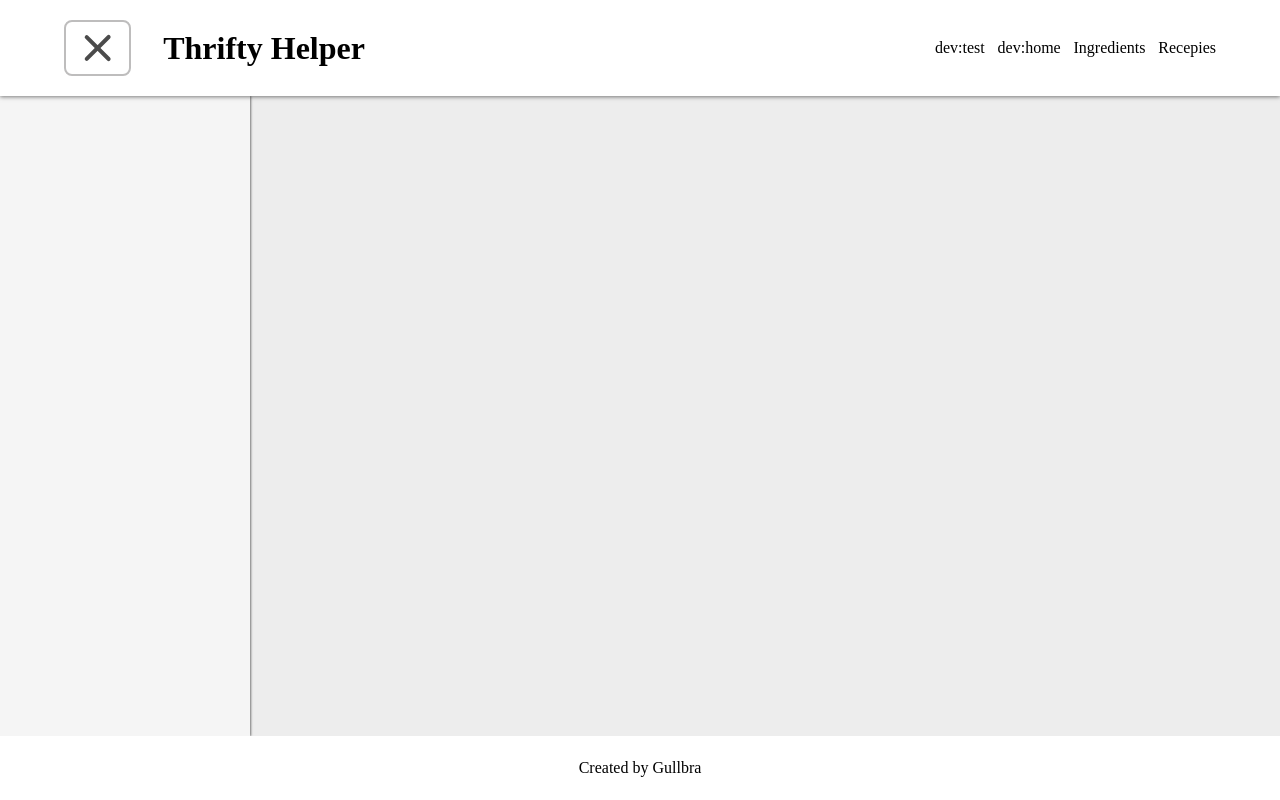
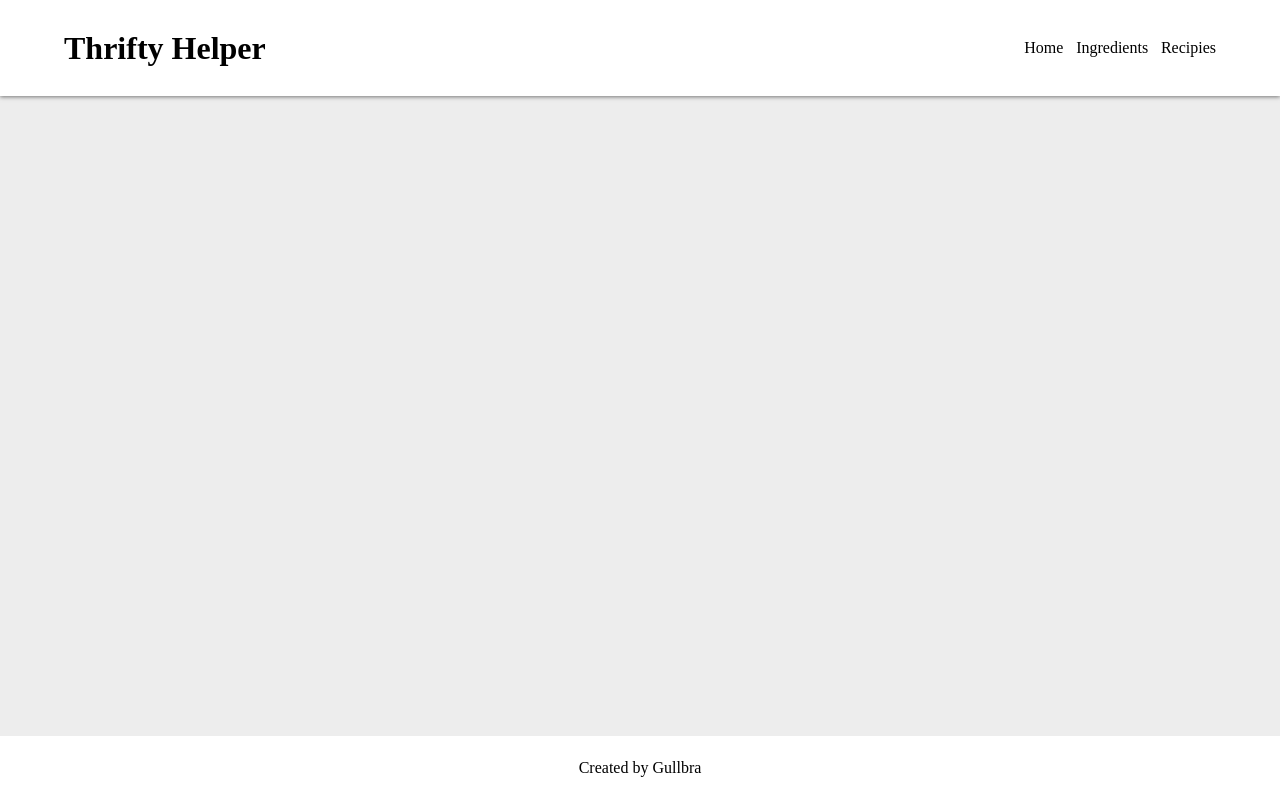
Before and after one commit to Gullbra/thriftyHelper, a React (Create React App) app in the folder frontend/: page /recipies in a window 1280 px wide. Built offline with nearby package versions, Linux system fonts and the light colour scheme.

Commit message:
checkpoint before rewrite

```diff
--- a/frontend/src/App/App.tsx
+++ b/frontend/src/App/App.tsx
@@ -5,13 +5,14 @@ import './styles/color-schema.css'
 import './styles/responsivness.css'
 
 import { Routing } from './Routing'
+import { Layout } from './Layout';
 import { DataContext, IDataContext } from './util/context';
 import { fetching } from './util/fetching';
 import { IIngredientsContextData, IRecipiesContextData } from './util/interfaces';
 
 let firstRender = true
 export const App = () => {
-  const [ data, setData ] = useState<IDataContext>({} as IDataContext)
+  const [ fetchedData, setFetchedData ] = useState<IDataContext>({} as IDataContext)
 
   useEffect (() => {
     if (firstRender === true) {
@@ -20,20 +21,21 @@ export const App = () => {
       const ingredientsPromise = fetching('Ingredients') as Promise<IIngredientsContextData>
       const recipiesPromise = fetching('Recipies') as Promise<IRecipiesContextData>
 
-      Promise
-        .all([ingredientsPromise, recipiesPromise])
-        .then(res => setData({
-          ingredients: res[0],
-          recipies: res[1]
-        }))
-        .finally(() => console.log('📮 fetching called!'))
+      Promise.all([ingredientsPromise, recipiesPromise])
+        .then(res => setFetchedData({ ingredients: res[0], recipies: res[1] }))
+        .catch(err => console.log(err))
+        .finally(() => {
+          console.log('📮 fetching called!')
+        })
     }
-  })
-  console.log({data})
+  }, [])
+  console.log({fetchedData})
 
   return(
-    <DataContext.Provider value={data}>
-      <Routing/>
+    <DataContext.Provider value={fetchedData}>
+      {/* <Layout> */}
+        <Routing />
+      {/* </Layout> */}
     </DataContext.Provider>
   )
 }
--- a/frontend/src/App/Layout.tsx
+++ b/frontend/src/App/Layout.tsx
@@ -1,40 +1,64 @@
 import { useState } from "react"
-import { Outlet, Link, useLocation } from "react-router-dom"
+import { Outlet, Link, useLocation, useOutletContext } from "react-router-dom"
 
 import { HamburgerMenu } from "./components/HamburgerMenu"
 
 import './styles/layout.css'
 
-export const Layout = () => {
+export const Layout = ({children}: {children: React.ReactNode}) => {
   const [ showSidebar, setShowSidebar ] = useState<boolean>(true)
   const currentLocation = useLocation().pathname
   const isHomePage = currentLocation === '/'
 
+  console.log({children, typeof: typeof children})
   return (
     <>
       <header className="site__header">
         <flex-wrapper class="site-header__header">
-          {!isHomePage && (
+          {!isHomePage && !children && (
             <HamburgerMenu callbackFunc={() => setShowSidebar(prev => !prev)}/>
           )}
           <h1 className="header__header">Thrifty Helper</h1>
         </flex-wrapper>
 
         <nav className="site-header__nav-bar">
-          <Link className="site-header__nav__nav-links" to={"/test"}>dev:test</Link>
-          <Link className="site-header__nav__nav-links" to={"/"}>dev:home</Link>
+          <Link className="site-header__nav__nav-links" to={"/"}>Home</Link>
           <Link className="site-header__nav__nav-links" to={"/ingredients"}>Ingredients</Link>
-          <Link className="site-header__nav__nav-links" to={"/recepies"}>Recepies</Link>
+          <Link className="site-header__nav__nav-links" to={"/recipies"}>Recipies</Link>
         </nav>
       </header>
 
-      {!isHomePage && (
-        <aside className={`site__sidebar${showSidebar ? ' --sidebar-open__sidebar-width': ''}`}></aside>
-      )}
-
-      <main className={`site__main${showSidebar ? ' --sidebar-open__main-margin': ''}`}> <Outlet/> </main>
+      {children
+        ? (
+          <main className={`site__main${showSidebar ? ' --sidebar-open__main-margin': ''}`}> {children} </main>
+        ) : (
+          <Outlet context={[ showSidebar, setShowSidebar ]} />
+        )}
 
       <footer className="site__footer">Created by Gullbra</footer>
     </>
   )
 }
+
+export const SidebarAndMain = (
+  //{showSidebar, setShowSidebar}:  {showSidebar: boolean, setShowSidebar: React.Dispatch<React.SetStateAction<boolean>>}
+  {children}: {children: React.ReactNode}
+) => {
+  const [ showSidebar, setShowSidebar ] = useOutletContext() as [ boolean, React.Dispatch<React.SetStateAction<boolean>> ]
+  const currentLocation = useLocation().pathname
+  const isHomePage = currentLocation === '/'
+
+  return (
+    <>
+      {!isHomePage && (
+        <aside className={`site__sidebar${showSidebar ? ' --sidebar-open__sidebar-width': ''}`}>
+        </aside>
+      )}
+
+      <main className={`site__main${showSidebar ? ' --sidebar-open__main-margin': ''}`}>
+        <Outlet/>
+        {children}
+      </main>
+    </>
+  )
+}
--- a/frontend/src/App/Routing.tsx
+++ b/frontend/src/App/Routing.tsx
@@ -12,10 +12,6 @@ import { RecipiesView } from "./views/RecipiesView"
 export const Routing = () => {
   const viewRoutes: RouteObject[] = [
     {
-      path: "/test",
-      element: <>Testing new react-router-feature</>
-    },
-    {
       path: "/",
       element: <Home/>
     },
@@ -25,7 +21,7 @@ export const Routing = () => {
     },
     {
       path: "/recipies",
-      element: <RecipiesView />
+      element: <RecipiesView/>
     },
     {
       path: "/mealplaner",
@@ -33,14 +29,25 @@ export const Routing = () => {
     }
   ]
 
-  // ! should be dynamic depending on if a user is logged in or not
+  // //const loading
+
   const authRoutes: RouteObject[] = []
 
   const wrappingRoutes: RouteObject[] = [{
     path: "/",
-    element: <Layout />,
-    children: [...viewRoutes, ...authRoutes]
+    element: <Layout><></></Layout>,
+    children: [...viewRoutes, ...authRoutes],
+    errorElement: <Layout>404: Not found</Layout>
   }]
 
-  return (<RouterProvider router={createBrowserRouter(wrappingRoutes)} />)
+  // const root: RouteObject[] = [{
+  //   path: "/",
+  //   element: <Layout />,
+  //   //children: [...viewRoutes, ...authRoutes],
+  //   errorElement: <Layout><>Hey</></Layout>
+  // }]
+
+  return (<RouterProvider router={createBrowserRouter(
+    wrappingRoutes
+  )} />)
 }
--- a/frontend/src/App/components/HamburgerMenu.tsx
+++ b/frontend/src/App/components/HamburgerMenu.tsx
@@ -18,3 +18,5 @@ export const HamburgerMenu = ({callbackFunc}: {callbackFunc: () => void}) => {
     </>
   )
 }
+
+// from https://loading.io/css/
--- /dev/null
+++ b/frontend/src/App/components/LoadingSpinner.tsx
@@ -0,0 +1,5 @@
+import '../styles/components/loading-spinner.css'
+
+export const LoadingSpinner = () => <div className="lds-ring"><div></div><div></div><div></div><div></div></div>
+
+// from https://loading.io/css/
--- a/frontend/src/App/util/fetching.ts
+++ b/frontend/src/App/util/fetching.ts
@@ -18,5 +18,5 @@ export const fetching = async (enpoint: string) => {
 
   return axios.get(`${dev_url}/${enpoint}`)
     .then(res => res.data)
-    .catch(err => console.log(err.message))
+    //.catch(err => console.log(err.message))
 }
--- a/frontend/src/App/views/RecipiesView.tsx
+++ b/frontend/src/App/views/RecipiesView.tsx
@@ -1,38 +1,7 @@
-// import React, { useState, useEffect } from 'react';
-// import axios from 'axios';
-
-// import { IRecipy, IIngredient } from '../util/interfaces';
-
-// let firstRender = true;
-// const dev_url = "http://localhost:5001/api/Recipies/blodpudding%20med%20ägg%20och%20bacon"
-
 export const RecipiesView = () => {
-  // const [ recipyState, setRecipyState ] = useState<IRecipy>({} as IRecipy)
-  // const [ isLoading, setIsLoading ] = useState<boolean>(true)
-
-  // useEffect(() => {
-  //   if (firstRender) {
-  //     firstRender = false
-
-  //     axios.get(dev_url).then(res => {
-  //       setIsLoading(false)
-  //       setRecipyState(res.data)
-  //     }).catch(e => console.log(e.message))
-  //   }
-  // }, [])
-
   return (
     <>
-      {/* {recipyState && !isLoading && (
-        <>
-          <h4>{recipyState.name}</h4>
-          <p>{recipyState.description}</p>
-          <h5>Inredients:</h5>
-          <ul>
-            {recipyState.ingredients.map(ingredient => (<li key={ingredient.name}>{`${ingredient.name}: ${ingredient.quantity} ${ingredient.unit}`}</li>))}
-          </ul>
-        </>
-      )} */}
+      RecipiesView
     </>
   )
 }
```
Also changed, not shown: frontend/src/App/styles/components/loading-spinner.css (added, +35 -0 lines), 1 other file (tests, documents, lock files or other folders).
